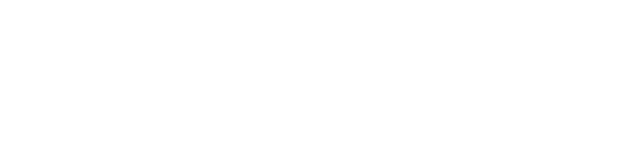
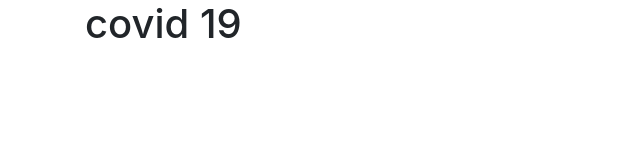
Before and after one commit to YukyNawanjana/COVID-19-Tracking, a plain HTML site: page index.html in a window 1280 px wide. Shown: the whole page, without its empty margins (0-640 px from the left). Drawn offline with nearby package versions, Linux system fonts and the light colour scheme.

Commit message:
update web

```diff
--- a/index.html
+++ b/index.html
@@ -7,6 +7,9 @@
     <link rel="stylesheet" href="https://maxcdn.bootstrapcdn.com/bootstrap/4.0.0/css/bootstrap.min.css" integrity="sha384-Gn5384xqQ1aoWXA+058RXPxPg6fy4IWvTNh0E263XmFcJlSAwiGgFAW/dAiS6JXm" crossorigin="anonymous">
 </head>
 <body>
+    <div class="container">
+        <h1>covid 19</h1>
+    </div>
 
 
 
```
